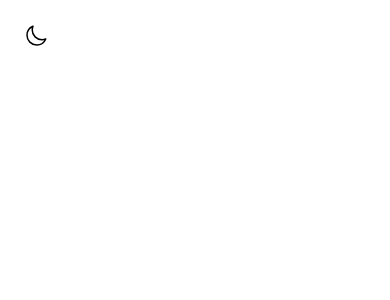
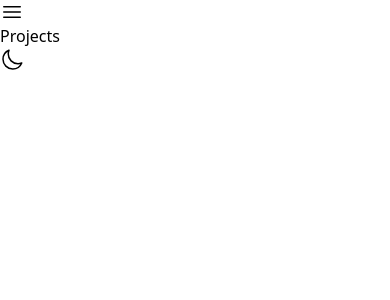
Before and after one commit to AJStolp/portfolio.me, a Next.js app: page / in a window 390 px wide. Shown: the top 300 px of the page. Built offline with nearby package versions, Linux system fonts and the light colour scheme.

Commit message:
abstracted to layout component, added hamburger, nav

```diff
--- /dev/null
+++ b/src/components/layout.tsx
@@ -0,0 +1,28 @@
+import Button from "./button";
+import Nav from "./nav";
+import useColorMode from "@/hooks/use-theme";
+import Image from "next/image";
+import SunSvg from "@/assets/sun.svg";
+import MoonSvg from "@/assets/moon.svg";
+
+export default function Layout() {
+  const [colorMode, setColorMode] = useColorMode();
+  return (
+    <main>
+      <div className="h-screen w-screen p-6 bg-white dark:bg-slate-800">
+        <Nav />
+        <Button
+          className="dark:text-white text-black dark:bg-white rounded"
+          onClick={() => setColorMode(colorMode === "light" ? "dark" : "light")}
+          buttontype={"primary"}
+        >
+          {colorMode === "light" ? (
+            <Image src={MoonSvg} alt="moon" />
+          ) : (
+            <Image src={SunSvg} alt="sun" />
+          )}
+        </Button>
+      </div>
+    </main>
+  );
+}
--- /dev/null
+++ b/src/components/nav.tsx
@@ -0,0 +1,12 @@
+import Link from "next/link";
+import Hamburger from "@/assets/hamburger.svg";
+import Image from "next/image";
+
+export default function Nav() {
+  return (
+    <section>
+      <Image src={Hamburger} alt="hamburger" />
+      <Link href={"/projects"}>Projects</Link>
+    </section>
+  );
+}
--- a/src/hooks/use-localStorage.tsx
+++ b/src/hooks/use-localStorage.tsx
@@ -6,9 +6,12 @@ const useLocalStorage = (key: string, initialValue: string) => {
   const [storedValue, setStoredValue] = useState(() => {
     try {
       // Get from local storage by key
-      const item = window.localStorage.getItem(key);
+      if (typeof window !== "undefined") {
+        // Client-side-only code
+        const item = window.localStorage.getItem(key);
+        return item ? JSON.parse(item) : initialValue;
+      }
       // Parse stored json or if none return initialValue
-      return item ? JSON.parse(item) : initialValue;
     } catch (error) {
       // If error also return initialValue
       console.log(error);
--- a/src/pages/_app.tsx
+++ b/src/pages/_app.tsx
@@ -1,6 +1,12 @@
 import "@/styles/globals.css";
 import type { AppProps } from "next/app";
+import Layout from "@/components/layout";
 
 export default function App({ Component, pageProps }: AppProps) {
-  return <Component {...pageProps} />;
+  return (
+    <>
+      <Layout />
+      <Component {...pageProps} />
+    </>
+  );
 }
--- a/src/pages/index.tsx
+++ b/src/pages/index.tsx
@@ -1,11 +1,10 @@
-import { useState, useEffect, useRef } from "react";
 import Head from "next/head";
 import Button from "@/components/button";
 import Image from "next/image";
 import SunSvg from "@/assets/sun.svg";
 import MoonSvg from "@/assets/moon.svg";
-import Link from "next/link";
 import useColorMode from "@/hooks/use-theme";
+import Nav from "@/components/nav";
 
 export default function Home() {
   const [colorMode, setColorMode] = useColorMode();
@@ -18,23 +17,6 @@ export default function Home() {
         <meta name="viewport" content="width=device-width, initial-scale=1" />
         <link rel="icon" href="/favicon.ico" />
       </Head>
-      <main>
-        <div className="h-screen w-screen p-6 bg-white dark:bg-slate-800">
-          <Button
-            className="dark:text-white text-black dark:bg-white rounded"
-            onClick={() =>
-              setColorMode(colorMode === "light" ? "dark" : "light")
-            }
-            buttontype={"primary"}
-          >
-            {colorMode === "light" ? (
-              <Image src={MoonSvg} alt="moon" />
-            ) : (
-              <Image src={SunSvg} alt="sun" />
-            )}
-          </Button>
-        </div>
-      </main>
     </>
   );
 }
--- /dev/null
+++ b/src/pages/projects.tsx
@@ -0,0 +1,3 @@
+export default function Projects() {
+  return <section></section>;
+}
--- a/src/styles/globals.css
+++ b/src/styles/globals.css
@@ -20,24 +20,3 @@ body {
 main {
   height: 100vh;
 }
-
-body {
-  color: rgb(var(--foreground-rgb));
-  background: linear-gradient(
-      to bottom,
-      transparent,
-      rgb(var(--background-end-rgb))
-    )
-    rgb(var(--background-start-rgb));
-}
-
-a {
-  color: inherit;
-  text-decoration: none;
-}
-
-@media (prefers-color-scheme: dark) {
-  html {
-    color-scheme: dark;
-  }
-}
```
Also changed, not shown: src/assets/hamburger.svg (added).
